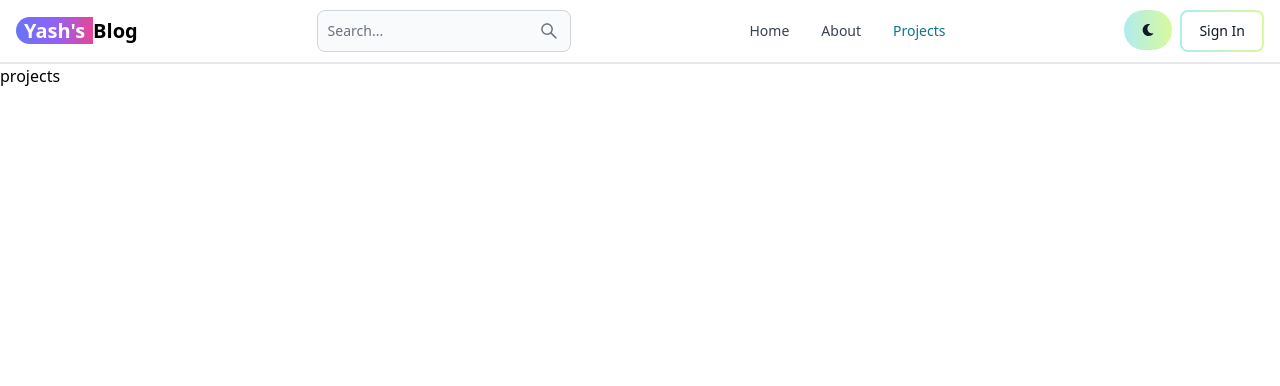
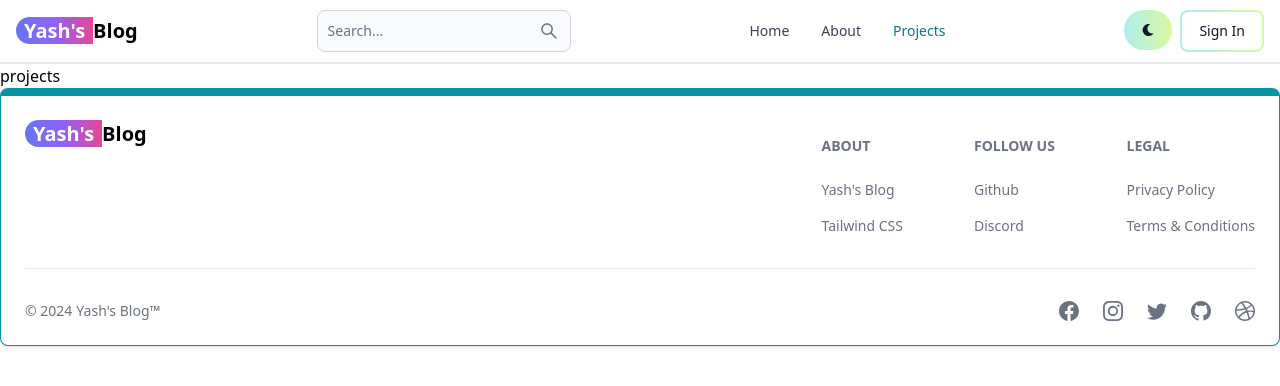
Before and after one commit to yyashsharma/mern-blog, a React (Vite) app in the folder client/: page /projects in a window 1280 px wide. Shown: the top 386 px of the page. Built offline with nearby package versions, Linux system fonts and the light colour scheme.

Commit message:
create and add a footer component

```diff
--- a/client/src/App.jsx
+++ b/client/src/App.jsx
@@ -8,6 +8,7 @@
 import Header from "./components/Header";
 import { ToastContainer } from "react-toastify";
 import "react-toastify/dist/ReactToastify.css";
+import FooterComponent from "./components/Footer";
 
 function App() {
   return (
@@ -21,7 +22,8 @@
         <Route path="/dashboard" element={<Dashboard />} />
         <Route path="/projects" element={<Projects />} />
       </Routes>
-      <ToastContainer position="top-center"/>
+      <FooterComponent />
+      <ToastContainer position="top-center" />
     </Router>
   );
 }
--- /dev/null
+++ b/client/src/components/Footer.jsx
@@ -0,0 +1,76 @@
+import {
+  Footer,
+  FooterCopyright,
+  FooterDivider,
+  FooterIcon,
+  FooterLink,
+  FooterLinkGroup,
+  FooterTitle,
+} from "flowbite-react";
+import {
+  BsDribbble,
+  BsFacebook,
+  BsGithub,
+  BsInstagram,
+  BsTwitter,
+} from "react-icons/bs";
+import React from "react";
+import { Link } from "react-router-dom";
+
+const FooterComponent = () => {
+  return (
+    <Footer container className="border border-t-8 border-teal-500 ">
+      <div className="w-full">
+        <div className="grid w-full justify-between sm:flex sm:justify-between md:flex md:grid-cols-1">
+          <div>
+            <Link
+              to={"/"}
+              className="self-center whitespace-nowrap text-lg sm:text-xl font-semibold dark:text-white"
+            >
+              <span className="px-2 bg-gradient-to-r from-indigo-500 via-purple-500 to-pink-500 rounded-l-full text-white">
+                Yash's
+              </span>
+              Blog
+            </Link>
+          </div>
+          <div className="grid grid-cols-2 gap-8 sm:mt-4 sm:grid-cols-3 sm:gap-6">
+            <div>
+              <FooterTitle title="about" />
+              <FooterLinkGroup col>
+                <FooterLink href="/about" target="_blank" rel="noopener noreferrer">Yash's Blog</FooterLink>
+                <FooterLink href="/about" target="_blank" rel="noopener noreferrer">Tailwind CSS</FooterLink>
+              </FooterLinkGroup>
+            </div>
+            <div>
+              <FooterTitle title="Follow us" />
+              <FooterLinkGroup col>
+                <FooterLink href="https://github.com/yashsharma001" target="_blank" rel="noopener noreferrer">Github</FooterLink>
+                <FooterLink href="#" target="_blank" rel="noopener noreferrer">Discord</FooterLink>
+              </FooterLinkGroup>
+            </div>
+            <div>
+              <FooterTitle title="Legal" />
+              <FooterLinkGroup col>
+                <FooterLink href="/about">Privacy Policy</FooterLink>
+                <FooterLink href="/about">Terms &amp; Conditions</FooterLink>
+              </FooterLinkGroup>
+            </div>
+          </div>
+        </div>
+        <FooterDivider />
+        <div className="w-full sm:flex sm:items-center sm:justify-between">
+          <FooterCopyright href="#" by="Yash's Blog™" year={new Date().getFullYear()} />
+          <div className="mt-4 flex space-x-6 sm:mt-0 sm:justify-center">
+            <FooterIcon href="#" icon={BsFacebook} />
+            <FooterIcon href="#" icon={BsInstagram} />
+            <FooterIcon href="#" icon={BsTwitter} />
+            <FooterIcon href="https://github.com/yashsharma001" icon={BsGithub} />
+            <FooterIcon href="#" icon={BsDribbble} />
+          </div>
+        </div>
+      </div>
+    </Footer>
+  );
+};
+
+export default FooterComponent;
```
